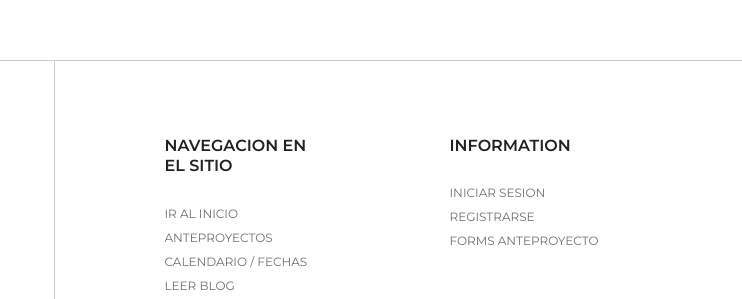
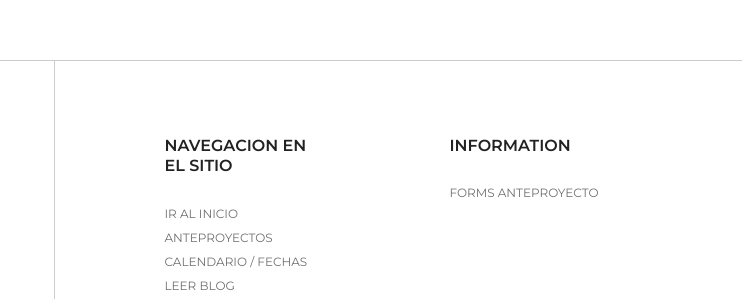
Before and after one commit to impatrq/practicasprofesionalizantes, a plain HTML site: page docs/portfolio.html in a window 1280 px wide. Shown: the part 1202-1501 px from the top of the page, 538-1280 px from the left. Drawn offline with nearby package versions, Linux system fonts and the light colour scheme; some packages are replaced by stand-ins of ours; a script that the page names is missing.

Commit message:
Feat: Agregar Forms de Anteproyecto al Pie de Pagina

```diff
--- a/docs/portfolio.html
+++ b/docs/portfolio.html
@@ -198,13 +198,7 @@
 
                         <ul class="list-unstyled">
                             <li>
-                                <a href="#!">Iniciar Sesion</a>
-                            </li>
-                            <li>
-                                <a href="#!">Registrarse</a>
-                            </li>
-                            <li>
-                                <a href="#!">Forms Anteproyecto</a>
+                                <a href="https://forms.gle/PvWFYeTxEiRdrWnSA">Forms Anteproyecto</a>
                             </li>
                         </ul>
 
```
